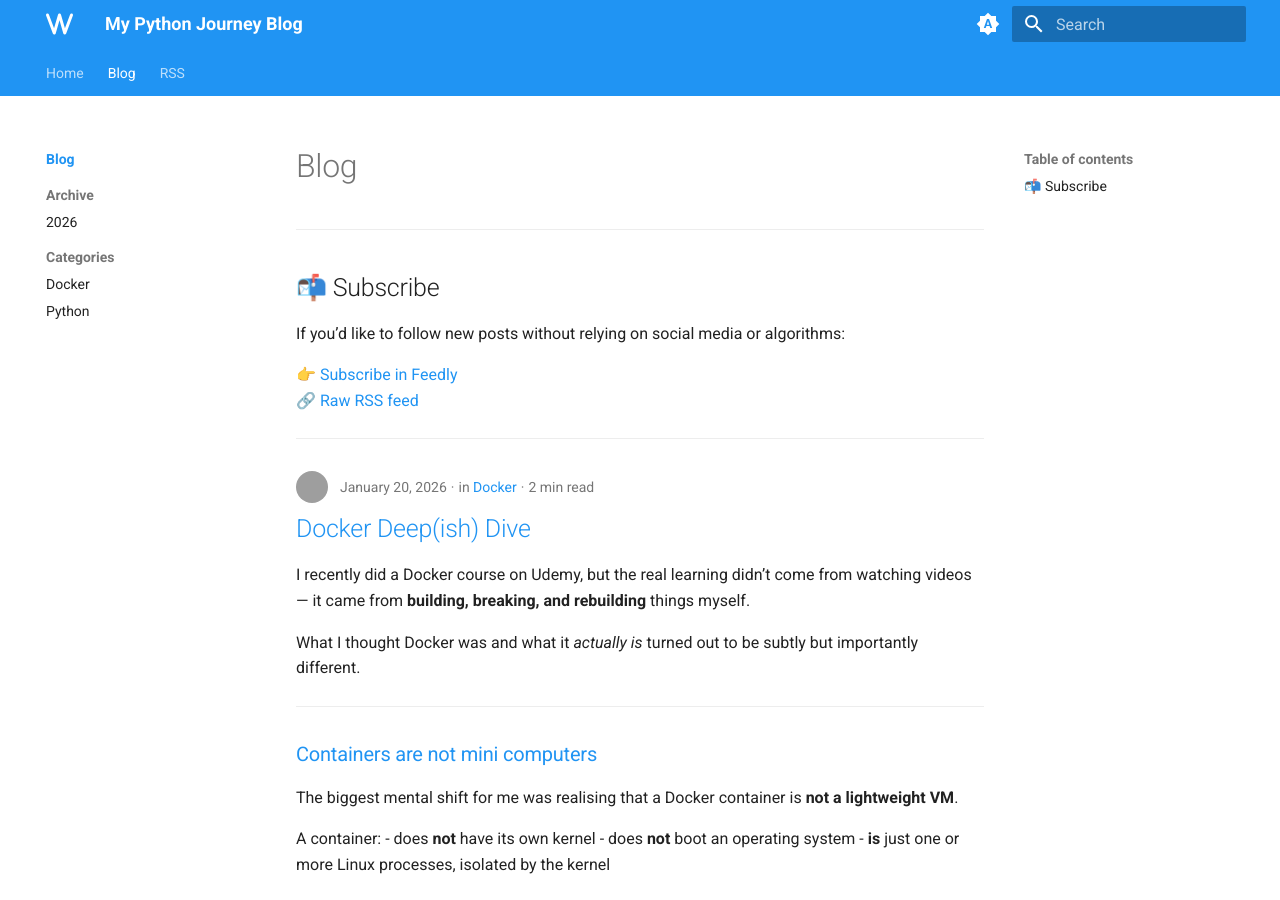
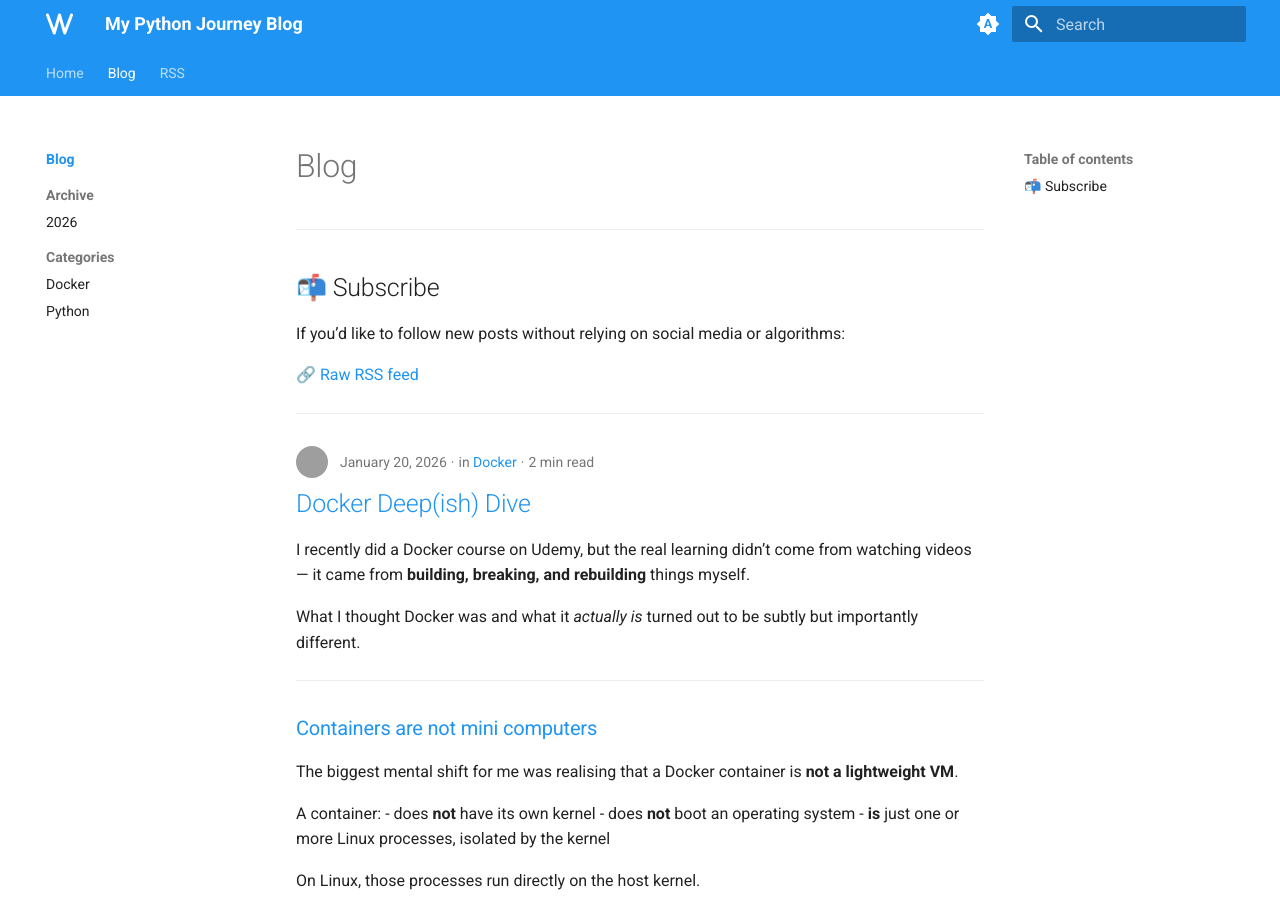
Before and after one commit to djbambi/my-python-journey-blog, an MkDocs documentation site: the page built from docs/blog/index.md, in a window 1280 px wide and 900 px high. Built offline with MkDocs 1.6.1 and Material for MkDocs 9.7.7, drawn with Linux system fonts in a browser that asks for light colours; grey boxes are pictures that could not be loaded.

Commit message:
Feedly link removed

```diff
--- a/docs/blog/index.md
+++ b/docs/blog/index.md
@@ -6,7 +6,7 @@
 
 If you’d like to follow new posts without relying on social media or algorithms:
 
-👉 [Subscribe in Feedly](https://feedly.com/i/subscription/feed/https%3A%2F%2Fdjbambi.github.io%2Fmy-python-journey-blog%2Ffeed_rss_created.xml)
+
 🔗 [Raw RSS feed](../feed_rss_created.xml)
 
 ---
```
